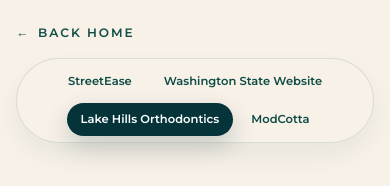
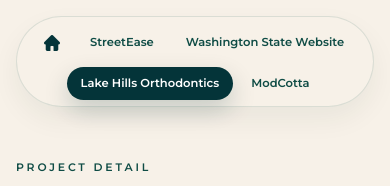
Before and after one commit to brittnebaila/techfolio, a Next.js app: page /projects/lake-hills-orthodontics in a window 390 px wide. Shown: the top 186 px of the page. Built offline with nearby package versions, Linux system fonts and the light colour scheme.

Commit message:
Polish mobile layout and project pages

```diff
--- a/app/page.tsx
+++ b/app/page.tsx
@@ -282,7 +282,7 @@
         id="home"
         className="relative min-h-screen scroll-mt-10 bg-[#F7F1E8] sm:scroll-mt-14"
       >
-        <div className="mx-auto grid min-h-[calc(100vh-5.5rem)] w-full max-w-[1160px] grid-cols-1 items-center gap-8 px-6 py-8 sm:px-8 sm:py-10 md:px-10 md:py-10 lg:grid-cols-[minmax(0,0.95fr)_minmax(0,1.05fr)] lg:gap-8 lg:px-12 lg:py-10 xl:max-w-[1220px] xl:gap-10 xl:px-14">
+        <div className="mx-auto grid min-h-[calc(100vh-5.5rem)] w-full max-w-[1160px] grid-cols-1 items-center gap-8 px-6 pb-8 pt-20 sm:px-8 sm:py-10 md:px-10 md:py-10 lg:grid-cols-[minmax(0,0.95fr)_minmax(0,1.05fr)] lg:gap-8 lg:px-12 lg:py-10 xl:max-w-[1220px] xl:gap-10 xl:px-14">
           <div className="mx-auto w-full max-w-[420px] text-left">
             <p className="mb-3 text-[0.68rem] font-semibold uppercase tracking-[0.28em] text-[#0F4C45] sm:text-[0.74rem] lg:text-[0.8rem]">
               Front-End Developer • UI/UX
@@ -592,22 +592,10 @@
       </section>
 
       <footer className="border-t border-[#0F4C45]/10 bg-[#F7F1E8]">
-        <div className="mx-auto flex w-full max-w-[1100px] flex-col items-center gap-3 px-6 py-6 text-center sm:px-8 md:px-10 lg:flex-row lg:justify-between lg:px-12 xl:max-w-[1160px] xl:px-14">
+        <div className="mx-auto flex w-full max-w-[1100px] justify-center px-6 py-6 text-center sm:px-8 md:px-10 lg:px-12 xl:max-w-[1160px] xl:px-14">
           <p className="text-[0.72rem] font-medium tracking-[0.04em] text-[#6B7B77] sm:text-[0.78rem]">
             © 2026 Brittne Valdivia. Built with Next.js and Tailwind CSS.
           </p>
-
-          <div className="flex items-center gap-4 text-[0.72rem] font-semibold uppercase tracking-[0.18em] text-[#0F4C45] sm:text-[0.76rem]">
-            {navItems.map((item) => (
-              <a
-                key={item.href}
-                href={item.href}
-                className="transition hover:text-[#043439]"
-              >
-                {item.label}
-              </a>
-            ))}
-          </div>
         </div>
       </footer>
     </main>
--- a/app/projects/[slug]/page.tsx
+++ b/app/projects/[slug]/page.tsx
@@ -476,14 +476,14 @@
           {modCottaGallery.map((item) => (
             <figure
               key={item.src}
-              className="overflow-hidden rounded-[1rem] border border-[#0F4C45]/12 bg-[#F7F1E8]"
+              className="overflow-hidden rounded-[1rem] border border-[#0F4C45]/12 bg-[#F7F1E8] xl:aspect-[3/2]"
             >
               <Image
                 src={item.src}
                 alt={item.alt}
                 width={item.width}
                 height={item.height}
-                className="h-auto w-full"
+                className="h-auto w-full xl:h-full xl:object-cover"
               />
             </figure>
           ))}
@@ -623,7 +623,7 @@
         </p>
 
         <div className="mt-5 grid grid-cols-1 gap-4 lg:grid-cols-[minmax(0,0.72fr)_minmax(0,1fr)]">
-          <figure className="overflow-hidden rounded-[1rem] border border-[#0F4C45]/12 bg-[#F7F1E8]">
+          <figure className="overflow-hidden rounded-[1rem] border border-[#0F4C45]/12 bg-[#F7F1E8] lg:self-start">
             <Image
               src="/LHO/Christmas Card 2022 - Finalized Version for Print.png"
               alt="Lake Hills Orthodontics holiday card design"
@@ -639,6 +639,7 @@
 
           <div className="grid grid-cols-1 gap-4">
             <figure className="overflow-hidden rounded-[1rem] border border-[#0F4C45]/12 bg-[#F7F1E8]">
+              <div className="bg-[#D6D1C7] p-3 sm:p-4">
                 <Image
                   src="/LHO/Camp Smile.png"
                   alt="Camp Smile seasonal campaign illustration"
@@ -646,6 +647,7 @@
                   height={2917}
                   className="h-auto w-full"
                 />
+              </div>
               <figcaption className="px-4 py-3 text-[0.76rem] font-medium leading-5 text-[#4D5D59] sm:text-[0.8rem]">
                 Custom illustrated graphic created in Adobe Illustrator for
                 Lake Hills Orthodontics&apos; summer campaign.
@@ -1022,17 +1024,24 @@
     <main
       className={`${montserrat.className} min-h-screen bg-[#F7F1E8] text-[#162b26]`}
     >
-      <div className="mx-auto w-full max-w-[980px] px-4 py-6 sm:px-6 sm:py-8 md:px-8 lg:px-10 lg:py-9">
-        <div className="flex flex-col gap-4">
+      <div className="sticky top-0 z-50">
+        <div className="mx-auto w-full max-w-[980px] px-4 sm:px-6 md:px-8 lg:px-10">
+          <div className="pt-4 sm:pt-5">
+            <div className="flex justify-center">
+              <div className="mx-auto flex w-fit flex-wrap items-center justify-center gap-1 rounded-full border border-[#0F4C45]/12 bg-[#F7F1E8] p-1.5 shadow-[0_12px_28px_rgba(22,43,38,0.06)]">
                 <Link
-            href="/#projects"
-            className="inline-flex w-fit items-center gap-2 text-[0.76rem] font-semibold uppercase tracking-[0.16em] text-[#0F4C45] transition hover:text-[#043439] sm:text-[0.8rem]"
+                  href="/"
+                  aria-label="Home"
+                  className="flex h-10 w-10 items-center justify-center rounded-full text-[#0F4C45] transition hover:bg-[#0F4C45]/8"
                 >
-            <span aria-hidden="true">←</span>
-            <span>Back Home</span>
+                  <Image
+                    src="/home.png"
+                    alt=""
+                    width={18}
+                    height={18}
+                    className="h-[1.05rem] w-[1.05rem] object-contain"
+                  />
                 </Link>
-
-          <div className="mx-auto flex w-fit flex-wrap items-center justify-center gap-1 rounded-full border border-[#0F4C45]/12 bg-[#F7F1E8] p-1.5 shadow-[0_12px_28px_rgba(22,43,38,0.06)]">
                 {projects.map((navProject) => (
                   <Link
                     key={navProject.slug}
@@ -1047,9 +1056,18 @@
                   </Link>
                 ))}
               </div>
+            </div>
+          </div>
+        </div>
+      </div>
 
+      <div className="mx-auto w-full max-w-[980px] px-4 py-6 sm:px-6 sm:py-8 md:px-8 lg:px-10 lg:py-9">
         <div className="flex flex-wrap gap-3">
-            {project.links?.map((link) => (
+          {project.links
+            ?.filter((link) =>
+              project.slug === "streetease" ? link.label !== "View Code" : true
+            )
+            .map((link) => (
               <a
                 key={link.href}
                 href={link.href}
@@ -1060,7 +1078,6 @@
                 {link.label}
               </a>
             ))}
-          </div>
         </div>
 
         {project.slug === "streetease" ? (
@@ -1154,6 +1171,14 @@
           </>
         )}
       </div>
+
+      <footer className="border-t border-[#0F4C45]/10 bg-[#F7F1E8]">
+        <div className="mx-auto flex w-full max-w-[980px] justify-center px-4 py-6 text-center sm:px-6 md:px-8 lg:px-10">
+          <p className="text-[0.72rem] font-medium tracking-[0.04em] text-[#6B7B77] sm:text-[0.78rem]">
+            © 2026 Brittne Valdivia. Built with Next.js and Tailwind CSS.
+          </p>
+        </div>
+      </footer>
     </main>
   );
 }
```
Also changed, not shown: public/home.png (added). Lines whose indentation alone changed are shown as unchanged.
